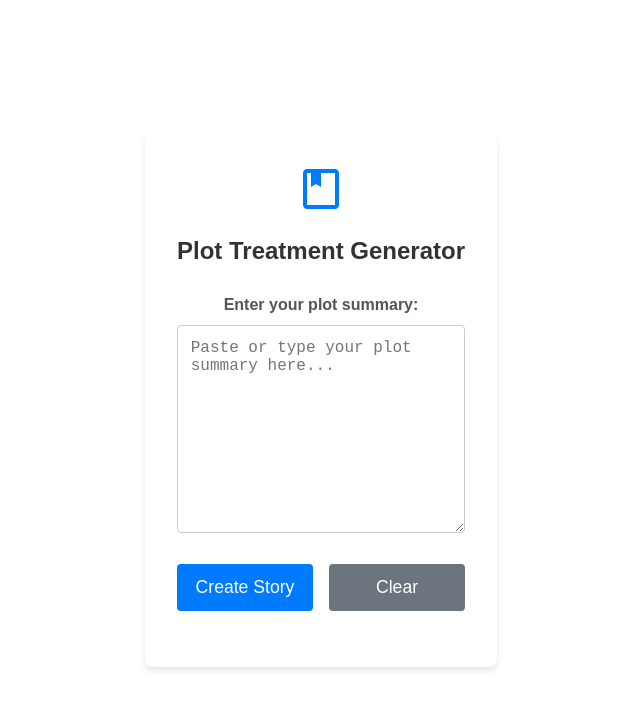
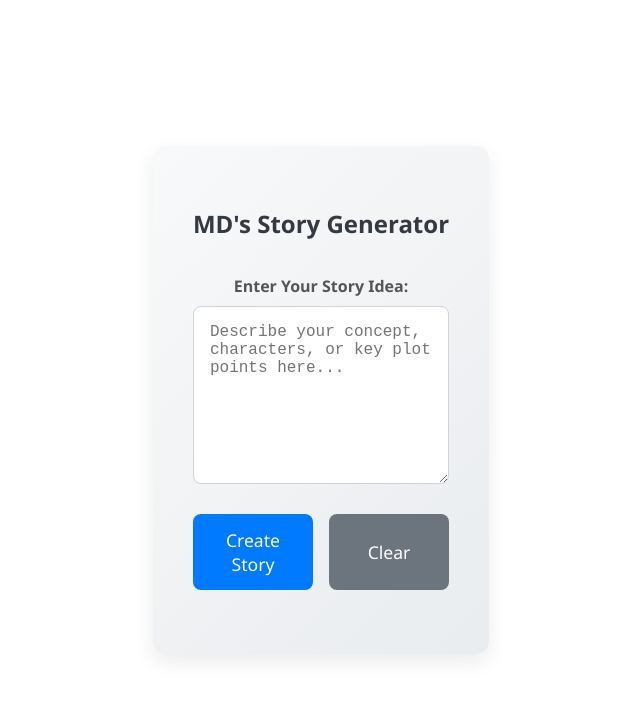
Before and after one commit to mahadevan/story-maker-frontend, a Vue app: page / in a window 1280 px wide. Shown: the top 710 px of the page, without its empty margins (319-959 px from the left). Built offline with nearby package versions, Linux system fonts and the light colour scheme.

Commit message:
Now working it was renders fault I re deployed

```diff
--- a/src/components/TreatmentGenerator.vue
+++ b/src/components/TreatmentGenerator.vue
@@ -1,13 +1,10 @@
 <template>
   <div class="treatment-generator">
-    <svg xmlns="http://www.w3.org/2000/svg" viewBox="0 0 24 24" class="title-icon">
-        <path d="M19 2H5C3.9 2 3 2.9 3 4V20C3 21.1 3.9 22 5 22H19C20.1 22 21 21.1 21 20V4C21 2.9 20.1 2 19 2ZM19 20H5V4H7V11L9.5 9.5L12 11V4H19V20Z"/>
-    </svg>
-    <h2>Plot Treatment Generator</h2>
+    <h2>MD's Story Generator</h2>
 
     <div class="input-section">
-      <label for="plot-input">Enter your plot summary:</label>
-      <textarea id="plot-input" v-model="plotInput" rows="10" placeholder="Paste or type your plot summary here..."></textarea>
+      <label for="plot-input">Enter Your Story Idea:</label>
+      <textarea id="plot-input" v-model="plotInput" rows="8" placeholder="Describe your concept, characters, or key plot points here..."></textarea>
     </div>
 
     <div class="button-group">
@@ -111,27 +108,25 @@ const clearFields = () => {
 
 <style scoped>
 .treatment-generator {
-  max-width: 800px;
-  margin: 2rem auto;
-  padding: 2rem;
-  border-radius: 8px;
-  box-shadow: 0 4px 6px rgba(0, 0, 0, 0.1);
-  background-color: #fff;
-  font-family: sans-serif;
+  max-width: 700px;
+  margin: 3rem auto;
+  padding: 2.5rem;
+  border-radius: 12px;
+  box-shadow: 0 8px 20px rgba(0, 0, 0, 0.08);
+  background: linear-gradient(135deg, #f8f9fa 0%, #e9ecef 100%);
+  font-family: 'Segoe UI', Tahoma, Geneva, Verdana, sans-serif;
+  transition: box-shadow 0.3s ease-in-out;
 }
 
-.title-icon {
-    display: block;
-    width: 48px;
-    height: 48px;
-    margin: 0 auto 1rem;
-    fill: #007bff;
+.treatment-generator:hover {
+  box-shadow: 0 12px 25px rgba(0, 0, 0, 0.12);
 }
 
 h2 {
   text-align: center;
-  color: #333;
-  margin-bottom: 1.5rem;
+  color: #343a40;
+  margin-bottom: 2rem;
+  font-weight: 600;
 }
 
 .input-section {
@@ -147,12 +142,20 @@ label {
 
 textarea {
   width: 100%;
-  padding: 0.8rem;
-  border: 1px solid #ccc;
-  border-radius: 4px;
+  padding: 1rem;
+  border: 1px solid #ced4da;
+  border-radius: 8px;
   font-size: 1rem;
   box-sizing: border-box;
   resize: vertical;
+  min-height: 120px;
+  transition: border-color 0.2s ease, box-shadow 0.2s ease;
+}
+
+textarea:focus {
+  border-color: #80bdff;
+  outline: 0;
+  box-shadow: 0 0 0 0.2rem rgba(0, 123, 255, 0.25);
 }
 
 .button-group {
@@ -163,14 +166,15 @@ textarea {
 
 button {
   flex: 1;
-  padding: 0.8rem 1rem;
+  padding: 0.9rem 1.2rem;
   background-color: #007bff;
   color: white;
   border: none;
-  border-radius: 4px;
+  border-radius: 8px;
   font-size: 1.1rem;
   cursor: pointer;
-  transition: background-color 0.2s ease;
+  transition: background-color 0.2s ease, transform 0.1s ease;
+  font-weight: 500;
 }
 
 .clear-button {
@@ -183,11 +187,15 @@ button {
 
 button:hover {
   background-color: #0056b3;
+  transform: translateY(-2px);
+}
+
+button:active {
+    transform: translateY(0px);
 }
 
 button:disabled {
-  background-color: #ccc;
-  cursor: not-allowed;
+  background-color: #adb5bd;
 }
 
 .loading-indicator {
@@ -202,7 +210,7 @@ button:disabled {
   color: #721c24;
   border: 1px solid #f5c6cb;
   padding: 1rem;
-  border-radius: 4px;
+  border-radius: 8px;
   margin-bottom: 1.5rem;
   text-align: center;
 }
@@ -211,13 +219,13 @@ button:disabled {
   margin-top: 2rem;
   padding: 1.5rem;
   background-color: #f9f9f9;
-  border: 1px solid #eee;
-  border-radius: 4px;
+  border: 1px solid #dee2e6;
+  border-radius: 8px;
 }
 
 .output-section h3 {
   margin-top: 0;
-  color: #333;
+  color: #495057;
   margin-bottom: 1rem;
 }
 
@@ -226,10 +234,11 @@ pre {
   word-wrap: break-word;
   background-color: #fff;
   padding: 1rem;
-  border: 1px solid #ddd;
-  border-radius: 4px;
-  font-family: monospace;
+  border: 1px solid #e9ecef;
+  border-radius: 6px;
+  font-family: 'Consolas', 'Monaco', monospace;
   font-size: 0.95rem;
-  color: #444;
+  color: #212529;
+  line-height: 1.6;
 }
 </style>
```
